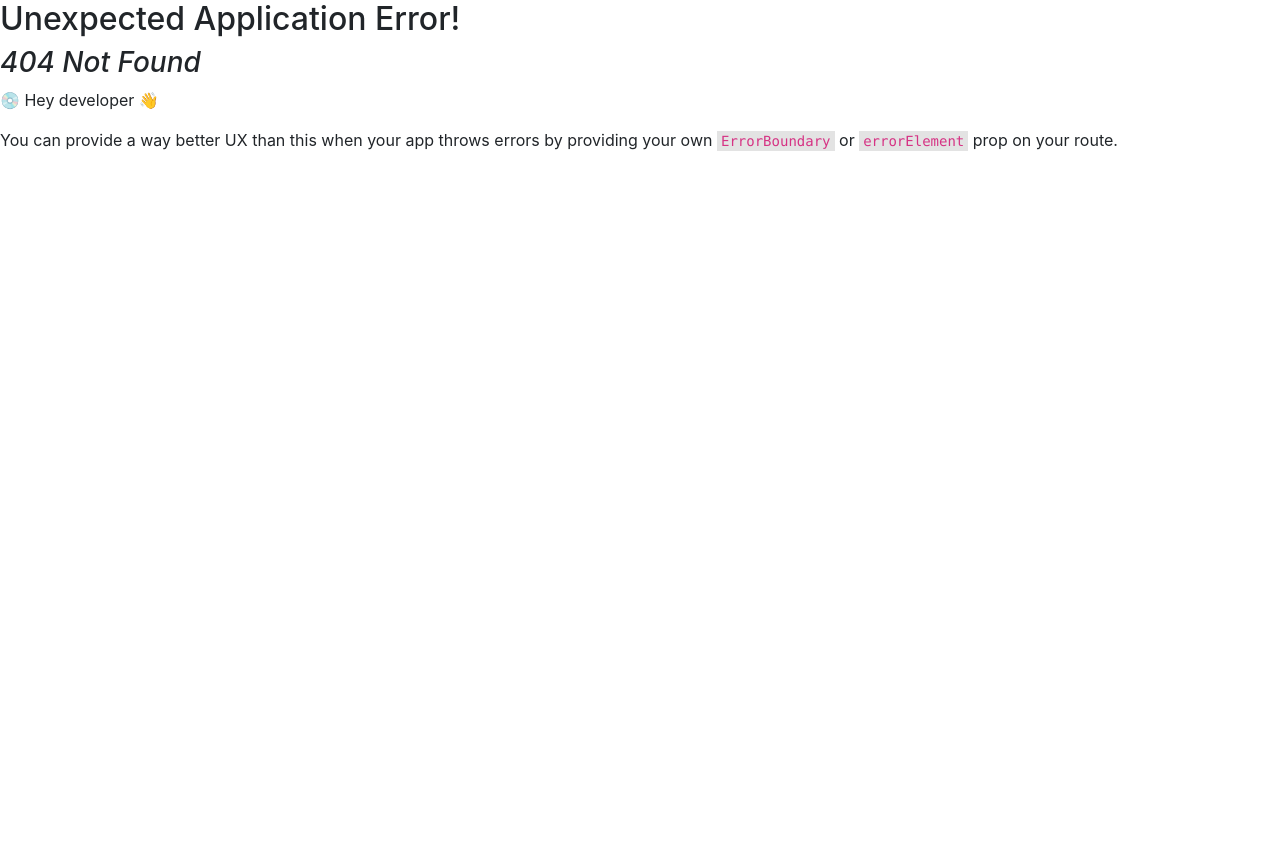
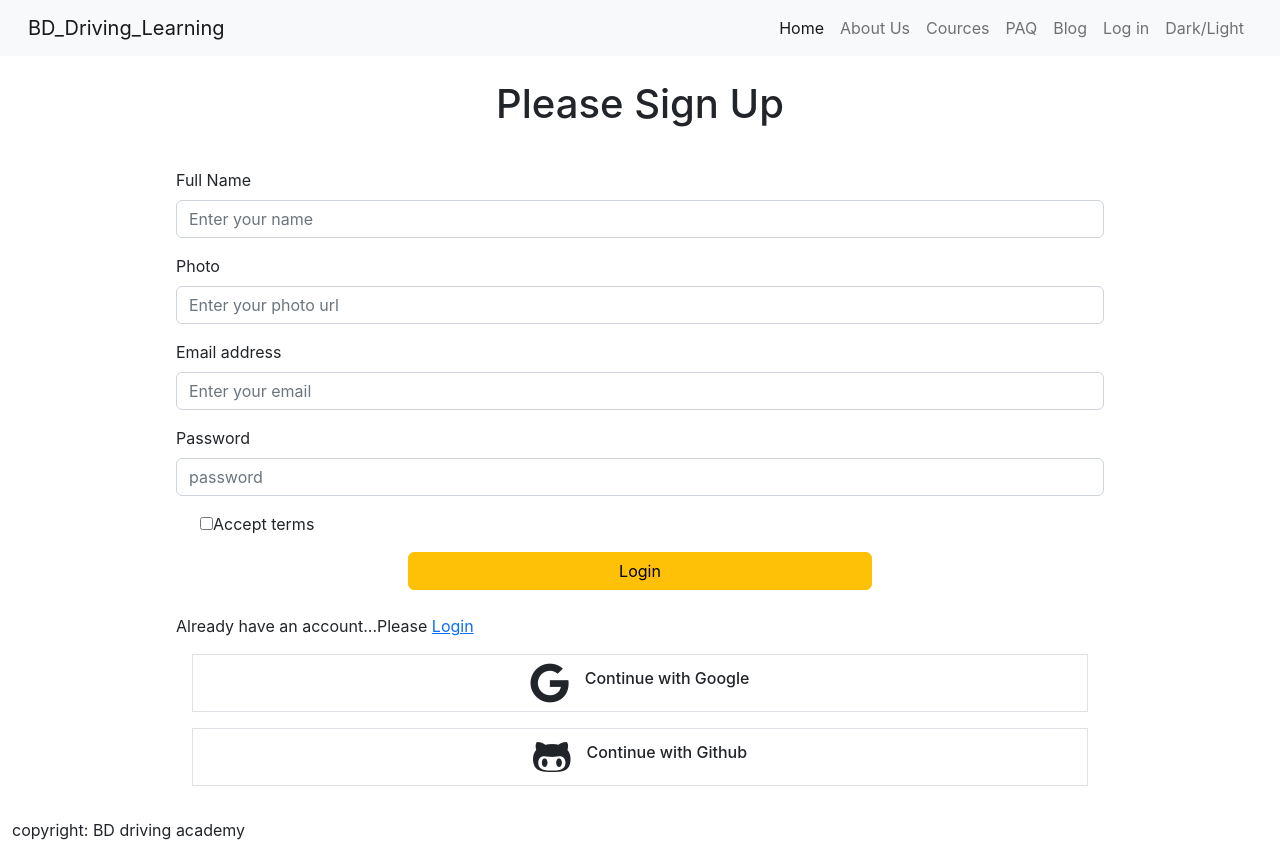
Before and after one commit to mahadi215/bd-driving-academy-client-side, a React (Create React App) app: page /register in a window 1280 px wide. Before the commit this address had no page. Before the commit the page ends 800 px from the top, so only its background shows below. Built offline with nearby package versions, Linux system fonts and the light colour scheme.

Commit message:
login page

```diff
--- a/src/components/login/register/Register.js
+++ b/src/components/login/register/Register.js
@@ -4,11 +4,21 @@ import { Link } from 'react-router-dom';
 const Register = () => {
     return (
         <div >
-            <h1 className='text-center my-4'>Please Login</h1>
+            <h1 className='text-center my-4'>Please Sign Up</h1>
             <form className=' w-75 sm-w-100 m-auto p-3'>
                 <div className="mb-3">
+                    <label for="exampleInputEmail1" className="form-label">Full Name</label>
+                    <input type="email" className='form-control' placeholder='Enter your name'required />
+
+                </div>
+                <div className="mb-3">
+                    <label for="exampleInputEmail1" className="form-label">Photo</label>
+                    <input type="email" className='form-control' placeholder='Enter your photo url' />
+
+                </div>
+                <div className="mb-3">
                     <label for="exampleInputEmail1" className="form-label">Email address</label>
-                    <input type="email" className='form-control' placeholder='Enter your email' />
+                    <input type="email" className='form-control' placeholder='Enter your email' required />
 
                 </div>
                 <div className="mb-3">
@@ -17,7 +27,7 @@ const Register = () => {
                 </div>
                 <div className="mb-3 form-check">
                     <input type="checkbox" />
-                    <label className="form-check-label" for="exampleCheck1">Remember me</label>
+                    <label className="form-check-label" for="exampleCheck1">Accept terms</label>
                 </div>
                 <button type="submit" className="btn btn-warning m-auto d-block w-50">Login</button>
 
--- a/src/components/routers/Routers.js
+++ b/src/components/routers/Routers.js
@@ -6,6 +6,7 @@ import Cources from "../pages/courses/Cources"
 import Paq from "../pages/paq/Paq";
 import Blog from "../pages/blog/Blog";
 import Login from "../login/login/Login";
+import Register from "../login/register/Register";
 
 
 
@@ -39,6 +40,10 @@ export const routus = createBrowserRouter([
                 path:'/login',
                 element:<Login></Login>
             },
+            {
+                path:'/register',
+                element:<Register></Register>
+            },
         ]
     }
 ])
```
